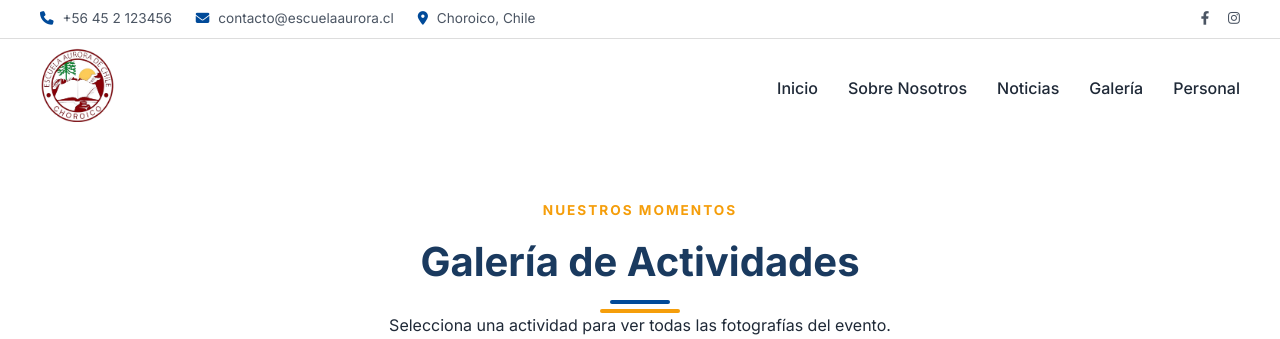
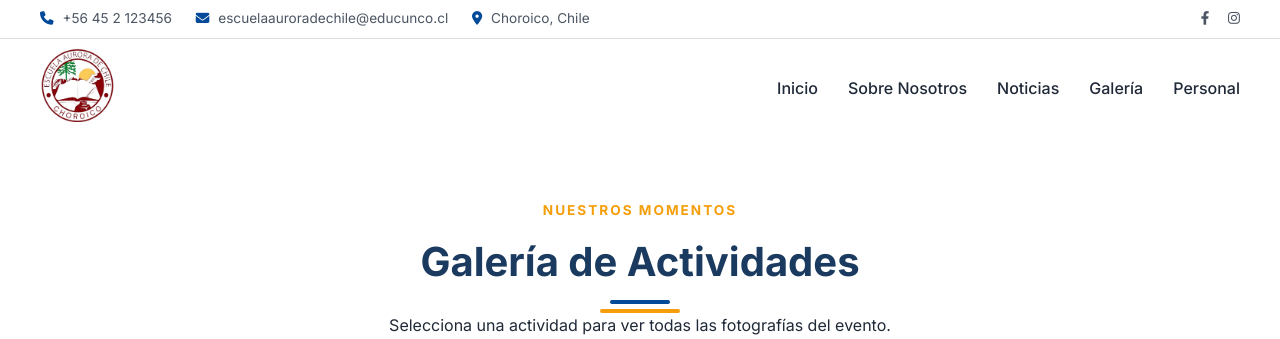
Before and after one commit to molivera-daem/workWebChoroico, a Flask app: page /gallery in a window 1280 px wide. Shown: the top 339 px of the page. Run offline with Flask 3, Linux system fonts and the light colour scheme; data that the repository does not hold is empty; parts of the project's set-up code (start-up, migrations or seed data) failed here and were passed over.

Commit message:
fix: actualizar correo electronico de contacto en base.html

```diff
--- a/WebChoroico/core/templates/base.html
+++ b/WebChoroico/core/templates/base.html
@@ -26,7 +26,7 @@
         <div class="container container-top">
             <div class="contact-info">
                 <span><i class="fas fa-phone"></i> +56 45 2 123456</span>
-                <span><i class="fas fa-envelope"></i> contacto@escuelaaurora.cl</span>
+                <span><i class="fas fa-envelope"></i> escuelaauroradechile@educunco.cl</span>
                 <span><i class="fas fa-location-dot"></i> Choroico, Chile</span>
             </div>
             <div class="social-links">
```
